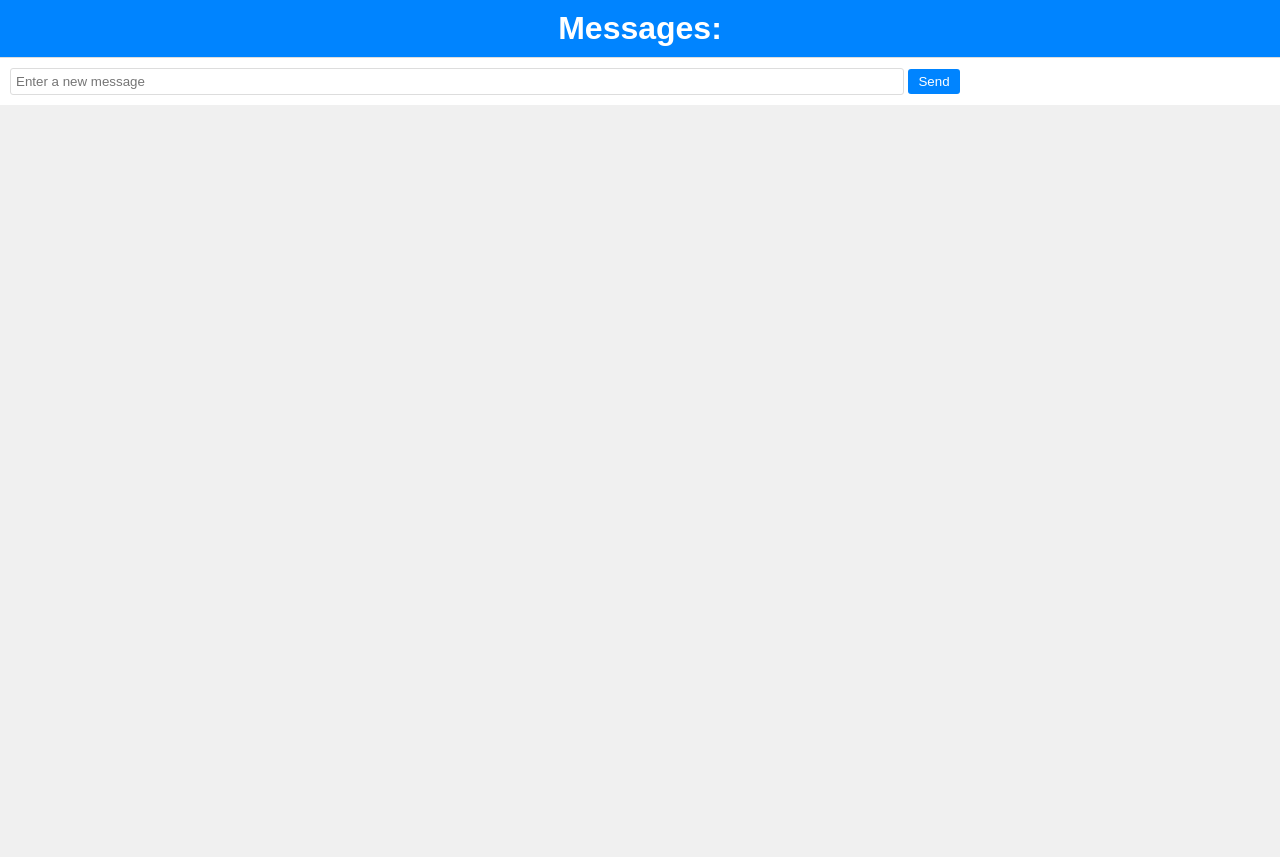
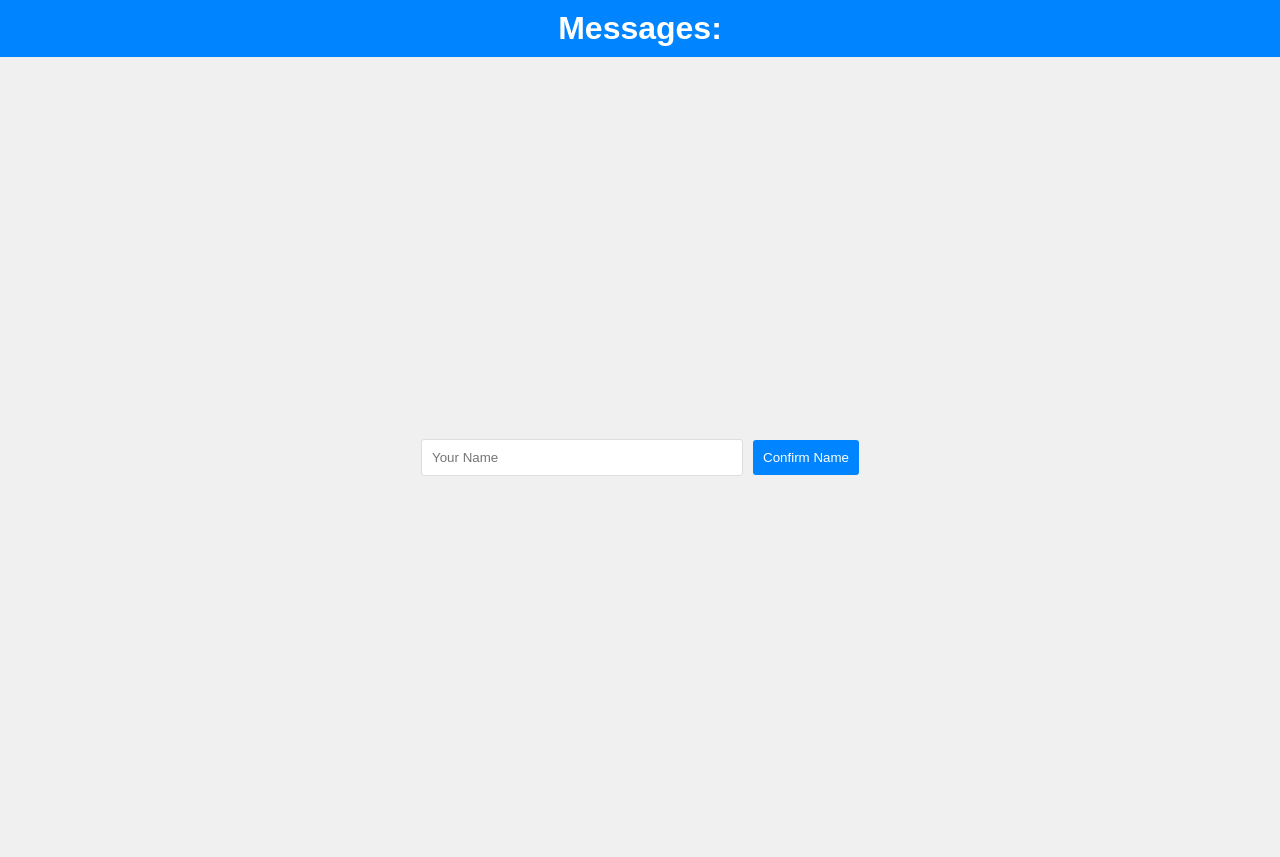
Before and after one commit to Amrinder-S/realtime-chat-app, a Flask app: template myapp/templates/index.html in a window 1280 px wide. Before the commit the page ends 105 px from the top, so only its background shows below. Run offline with Flask 3, Linux system fonts and the light colour scheme; the template is opened without the code that fills it, so the values that code supplies are empty; some libraries are stand-ins or nearby versions.

Commit message:
fixed the bugs

```diff
--- a/myapp/__init__.py
+++ b/myapp/__init__.py
@@ -1,12 +1,14 @@
-from flask import Flask, render_template, request, jsonify
+from flask import Flask, render_template, request, jsonify, Blueprint
 from flask_socketio import SocketIO
 
 def create_app():
-	app = Flask(__name__)
-	return app
-socketio = SocketIO(create_app())
+    app = Flask(__name__)
+    app.register_blueprint(main)
+    return app
+main = Blueprint('main', __name__)
+socketio = SocketIO()
 
-@create_app().route('/')
+@main.route('/')
 def index():
     return render_template('index.html')
 
@@ -16,7 +18,7 @@ def update_message(new_message):
     message = new_message
     socketio.emit('message_updated', message)
 
-@create_app().route('/update_message', methods=['POST'])
+@main.route('/update_message', methods=['POST'])
 def update_message_post():
     global message
     new_message = request.form.get('new_message')
@@ -29,4 +31,6 @@ def update_message_post():
 
 
 if __name__ == '__main__':
-    socketio.run(create_app(), debug=False, host='0.0.0.0')
+    app = create_app()
+    socketio.init_app(app)
+    socketio.run(app, debug=False, host='0.0.0.0')
--- a/myapp/templates/index.html
+++ b/myapp/templates/index.html
@@ -18,12 +18,45 @@
             margin: 0;
         }
 
+        #name-input {
+            display: flex;
+            justify-content: center;
+            align-items: center;
+            height: 100vh;
+        }
+
+        #name-input input {
+            width: 300px;
+            padding: 10px;
+            border: 1px solid #ddd;
+            border-radius: 3px;
+        }
+
+        #name-input button {
+            padding: 10px;
+            background-color: #0084ff;
+            color: white;
+            border: none;
+            border-radius: 3px;
+            margin-left: 10px;
+        }
+
+        #chat-area {
+            display: none;
+        }
+
+        #chat-container {
+            max-width: 800px;
+            margin: 0 auto;
+            padding: 20px;
+        }
+
         #message-list {
             list-style: none;
             padding: 0;
             margin: 0;
             overflow-y: scroll;
-            max-height: 400px; /* Adjust as needed */
+            max-height: 400px;
         }
 
         #message-list li {
@@ -53,16 +86,21 @@
             padding: 10px;
             background-color: white;
             border-top: 1px solid #ddd;
+            display: flex;
         }
 
         #new-message {
-            width: 70%;
+            flex-grow: 1;
             padding: 5px;
             border: 1px solid #ddd;
             border-radius: 3px;
         }
 
-        button {
+        button#confirm-name-button {
+            display: flex;
+        }
+
+        button#send-button {
             padding: 5px 10px;
             background-color: #0084ff;
             color: white;
@@ -73,40 +111,61 @@
 </head>
 <body>
     <h1>Messages:</h1>
+    <div id="name-input">
+        <input type="text" id="user-name" placeholder="Your Name">
+        <button id="confirm-name-button">Confirm Name</button>
+    </div>
+
+    <div id="chat-area">
+        <div id="chat-container">
             <ul id="message-list">
                 <!-- Messages will be appended here -->
             </ul>
             <form id="message-form">
                 <input type="text" id="new-message" placeholder="Enter a new message">
-        <button type="submit">Send</button>
+                <button type="submit" id="send-button">Send</button>
             </form>
+        </div>
+    </div>
 
     <script src="https://cdnjs.cloudflare.com/ajax/libs/socket.io/4.0.1/socket.io.js"></script>
 
     <script>
         var socket = io.connect('http://' + document.domain + ':' + location.port);
         var messageList = document.getElementById('message-list');
+        var userName = '';
 
         // Function to append a new message to the list
         function appendMessage(message) {
             var listItem = document.createElement('li');
             listItem.textContent = message;
             messageList.appendChild(listItem);
-	showNotification(message)
+            showNotification(message);
             // Scroll to the bottom after adding a new message
             messageList.scrollTop = messageList.scrollHeight;
         }
+
+        // Function to handle name confirmation
+        document.getElementById('confirm-name-button').addEventListener('click', function () {
+            userName = document.getElementById('user-name').value;
+            if (userName.trim() !== '') {
+                // If a name is provided, hide the name input and show the chat area
+                document.getElementById('name-input').style.display = 'none';
+                document.getElementById('chat-area').style.display = 'block';
+            } else {
+                alert('Please provide a name.');
+            }
+        });
 
         // Function to update the message in real-time
         socket.on('message_updated', function (message) {
             appendMessage(message);
         });
 
-
         // Function to send a new message to the server via POST request
         document.getElementById('message-form').onsubmit = function (e) {
             e.preventDefault();
-            var newMessage = document.getElementById('new-message').value;
+            var newMessage = userName + '> ' + document.getElementById('new-message').value;
 
             // Send a POST request to the server
             fetch('/update_message', {
@@ -114,7 +173,7 @@
                 headers: {
                     'Content-Type': 'application/x-www-form-urlencoded',
                 },
-                body: 'new_message=' + encodeURIComponent(newMessage),
+                body: '&new_message=' + encodeURIComponent(newMessage),
             }).then(function (response) {
                 if (response.ok) {
                     // Message sent successfully
@@ -141,7 +200,6 @@ function showNotification(message) {
                 });
             }
         }
-
     </script>
 </body>
 </html>
```
Lines whose indentation alone changed are shown as unchanged.
